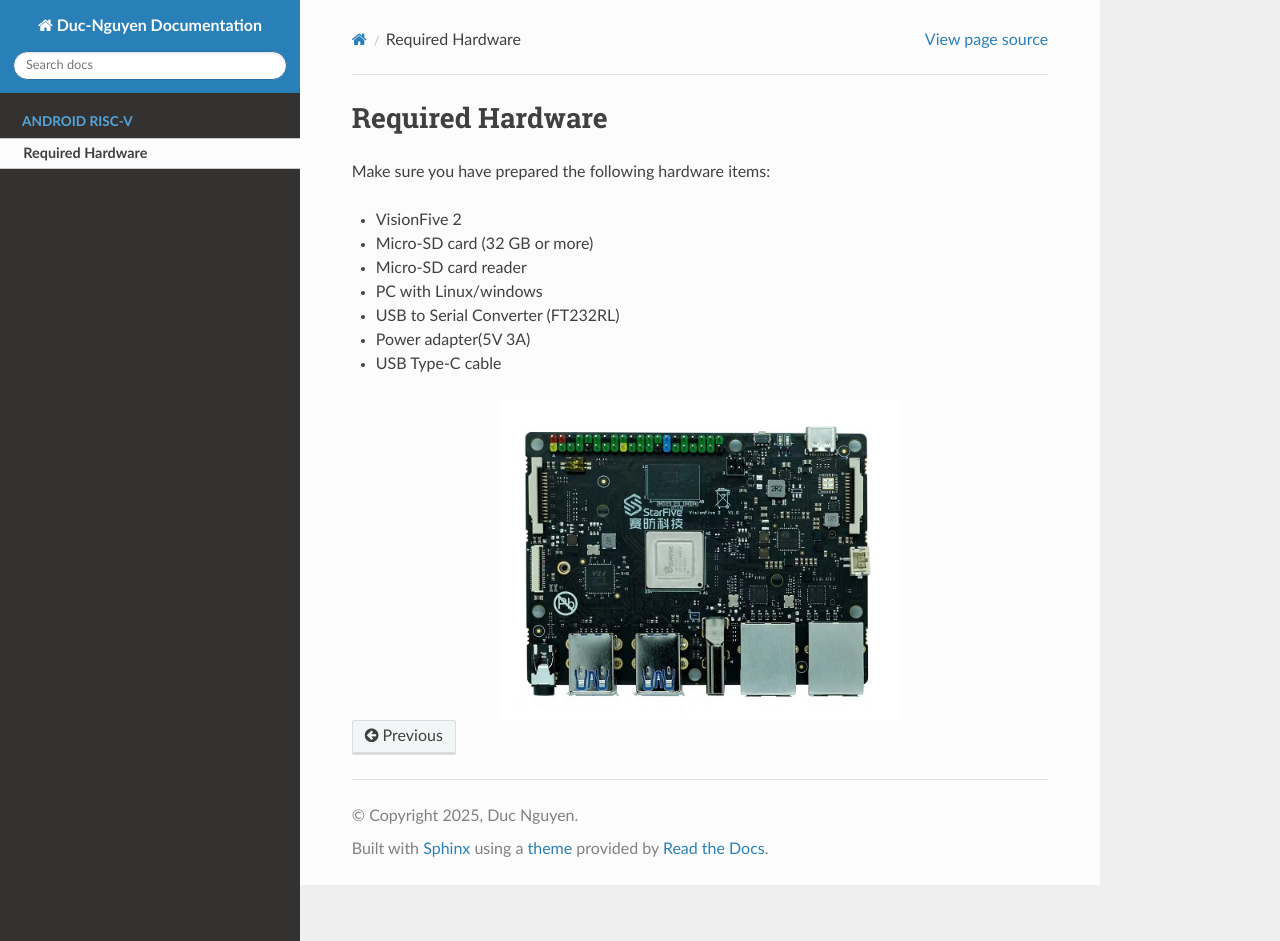
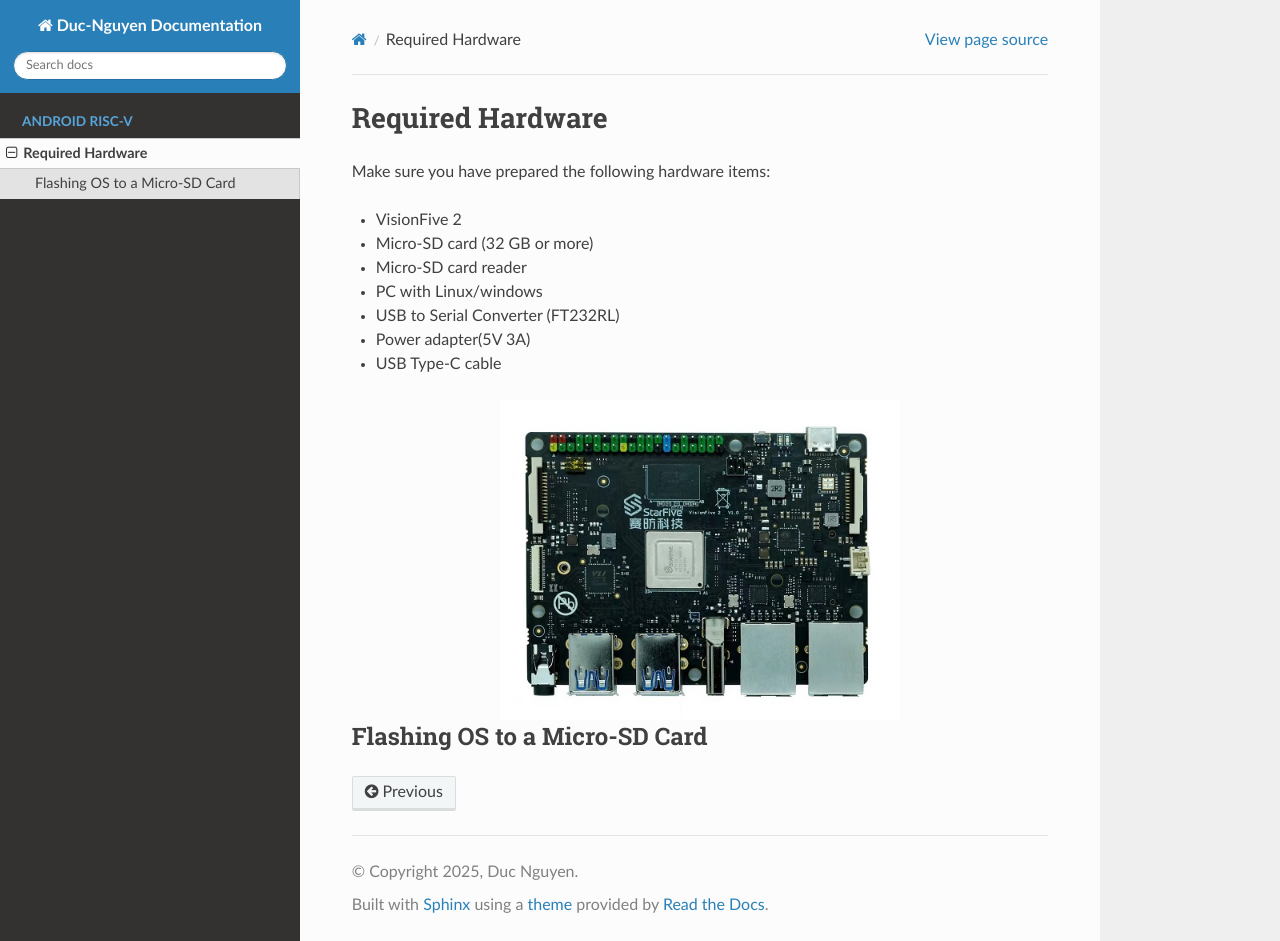
Before and after one commit to duc-nguyenhoang/myLab, a Sphinx documentation site: the page built from source/android/index.rst, in a window 1280 px wide and 941 px high. Built offline with Sphinx 7.4.7 and the Read the Docs theme 3.1.0, drawn with Linux system fonts in a browser that asks for light colours; pages that are not in the unit, such as notebooks, are missing from menus.

Commit message:
adding flashing

```diff
--- a/source/android/index.rst
+++ b/source/android/index.rst
@@ -19,3 +19,6 @@
    :alt: VisionFive 2 Board
    :align: center
    :width: 400px
+==============================
+Flashing OS to a Micro-SD Card
+==============================
```
